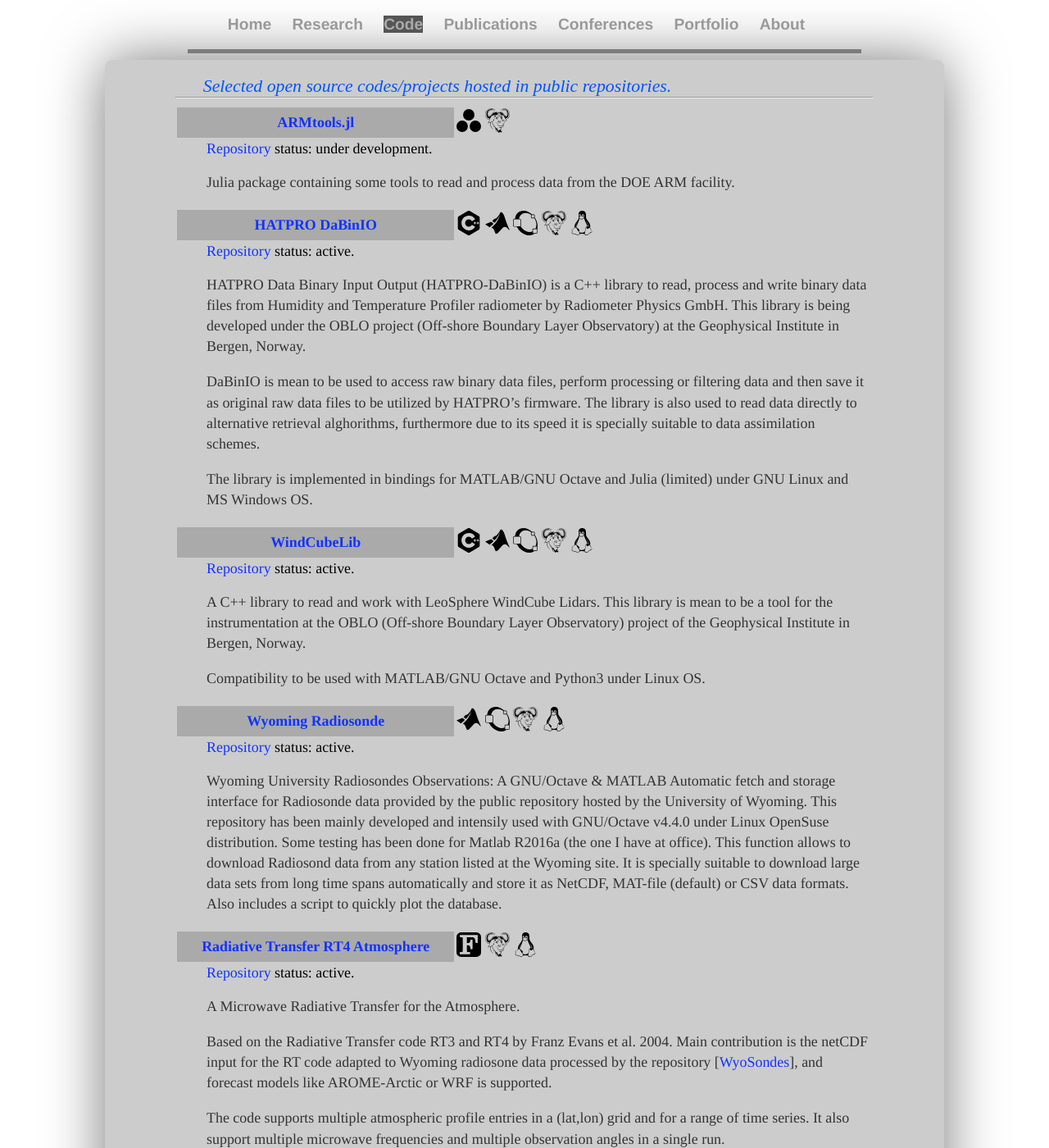
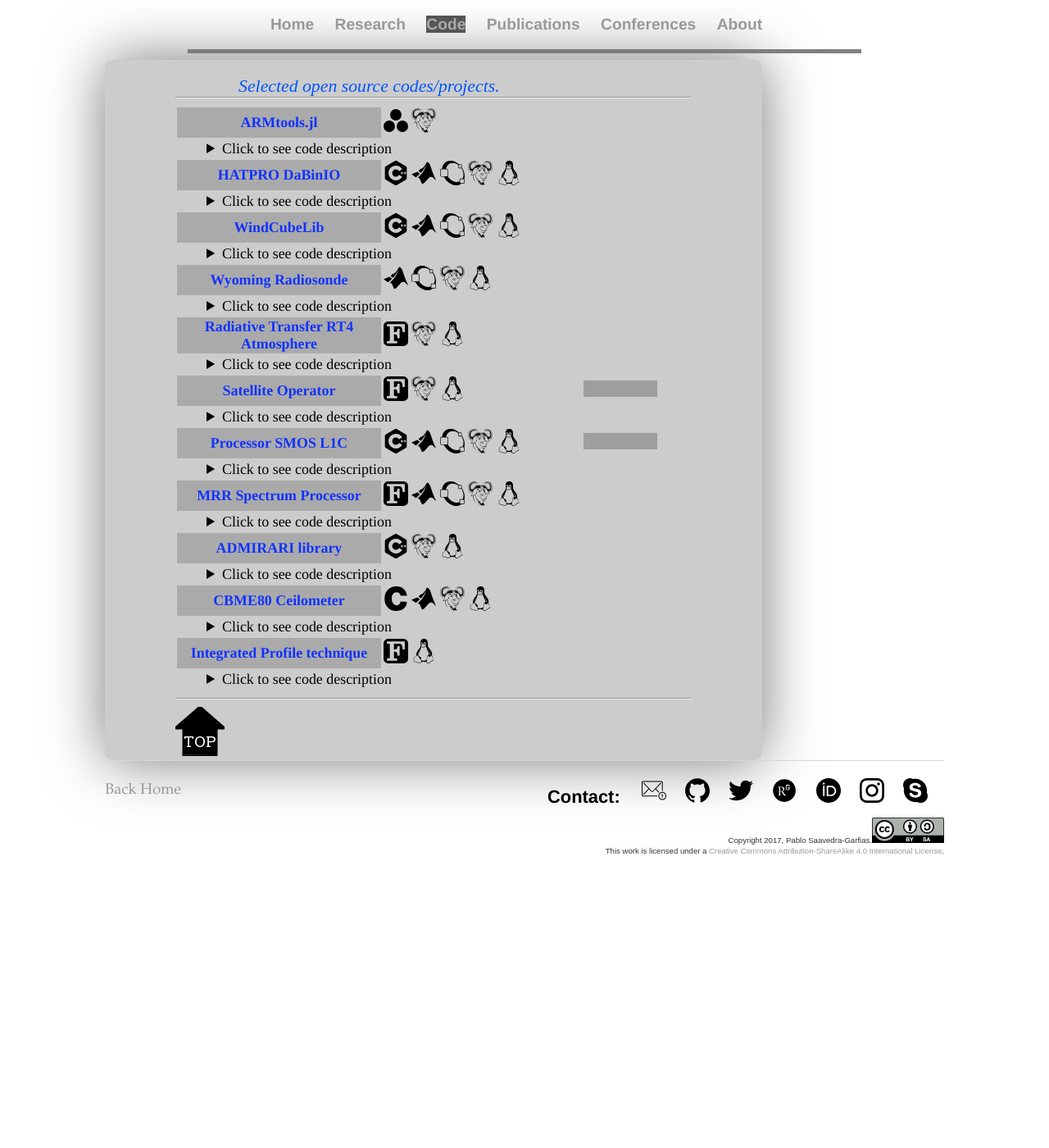
Before and after one commit to pablosaa/pablosaa.github.io, a Jekyll site: the page built from codes.md, in a window 1280 px wide and 1400 px high. Shown: the whole window at 82% size. Built offline with Jekyll 4.4.1, drawn with Linux system fonts in a browser that asks for light colours; some of the changed text lies outside the part shown; grey boxes are pictures that could not be loaded.

Commit message:
layout rearranges and page of codes with description to expand with click

```diff
--- a/_includes/mainmenu.html
+++ b/_includes/mainmenu.html
@@ -13,7 +13,7 @@
 			<li><a href="{{'codes.html'|relative_url}}" class="{% if page.url=='/codes.html' %}current{% endif %}">Code</a></li>
 			<li><a href="{{'publications.html'|relative_url}}" class="{% if page.url=='/publications.html' %}current{% endif %}">Publications</a></li>
 			<li><a href="{{'conferences.html'|relative_url}}" class="{% if page.url=='/conferences.html' %}current{% endif %}">Conferences</a></li>
-			<li><a href="{{'portfolio.html'|relative_url}}" class="{% if page.url=='/portfolio.html' %}current{% endif %}">Portfolio</a></li>
+			<!-- <li><a href="{{'portfolio.html'|relative_url}}" class="{% if page.url=='/portfolio.html' %}current{% endif %}">Portfolio</a></li> -->
 			<li><a href="{{'about.html'|relative_url}}" class="{% if page.url=='/about.html' %}current{% endif %}">About</a></li>
 		</ul>
 		<hr size="5" noshade width="80%">
--- a/_layouts/mycodes.html
+++ b/_layouts/mycodes.html
@@ -14,22 +14,26 @@
   {% endcapture %}
   <tr height="10%">
     <th width="40%" align="center" bgcolor="#aaaaaa">
-      <a alt="Link to code" href="{{site.github_username}}/{{infile.linkcode}}"> {{infile.name}} </a>{% if infile.doi %}
-      {{infile.doi}}
-      <!-- <img src="{{infile.codelogo}}" style="width:10%;height:auto;" > -->
-    {% endif %}
+	    <a alt="Link to code" href="{{site.github_username}}/{{infile.linkcode}}"> {{infile.name}} </a>
+	    <!-- {% if infile.doi %}{{infile.doi}} <img src="{{infile.codelogo}}" style="width:10%;height:auto;" >
+	    {% endif %} -->
     </th>
     <th align="left">
       {%- if infile.language -%}{% for alang in infile.language %}{% include icons/software/{{alang}}.svg %}{% endfor %}{% endif %}
     </th>
+    <th alight="right">
+	    {% if infile.doi %}{{infile.doi}}{% endif %}
+    </th>
   </tr>
-  <tr>
+  <tr height="15%">
     <td colspan=2>
   <!-- <hr/> <div style="float:center;width:95%;height:10%;">
      <h3> <a alt="Link to code" href="{{site.github_username}}/{{infile.linkcode}}"> {{infile.name}} </a></h3> -->
      <div style="margin-left: 35px;">
-       <a alt="Link to repository" href="{{site.github_username}}/{{infile.linkcode}}"> Repository</a> status: {{infile.status}}.
-       {{- tempmd  | markdownify -}}
+	     <!-- <a alt="Link to repository" href="{{site.github_username}}/{{infile.linkcode}}"> Repository</a> status: {{infile.status}}. -->
+       <details><summary>Click to see code description</summary>
+       {{- tempmd  | markdownify -}} Status: {{infile.status}}.
+       </details>
     </div>
     </td>
   </tr>
--- a/codes.md
+++ b/codes.md
@@ -1,14 +1,14 @@
 ---
 layout: mycodes
-title: Scientific programin
-vorworte: Selected open source codes/projects hosted in public repositories.
+title: Scientific programing
+vorworte: Selected open source codes/projects.
 <!-- caratula: images/fronts/laptop.png -->
 thecodes:
   - name: 'ARMtools.jl'
     abstract: Julia package containing some tools to read and process data from the DOE ARM facility.
     linkcode: ARMtools.jl
     language: {julia, gnu}
-    status: under development
+    status: active
   - name: 'HATPRO DaBinIO'
     namefile: hatpro_dabinio.md
     linkcode: HATPRO-DABINIO
@@ -20,13 +20,13 @@
     linkcode: WindCube
     codelogo: images/fronts/laptop.png
     language: {cplusplus, mathworks, octave, gnu, linux}
-    status: active
+    status: inactive
   - name: 'Wyoming Radiosonde'
     namefile: Wyosondes.md
     linkcode: WyoSondes
     codelogo: images/software/wyosondes.png
     language: {mathworks, octave, gnu, linux}
-    status: active
+    status: inactive
   - name: 'Radiative Transfer RT4 Atmosphere'
     namefile: RT4atmosphere.md
     linkcode: RT4_ATMOSPHERE
@@ -39,14 +39,14 @@
     codelogo: images/projects/TB_SMAPcube.png
     doi: '<a href="https://doi.org/10.5281/zenodo.3516115"><img src="https://zenodo.org/badge/DOI/10.5281/zenodo.3516115.svg" alt="DOI"></a>'
     language: {fortran, gnu, linux}
-    status: active
+    status: curated
   - name: 'Processor SMOS L1C'
     namefile: ProceSMOSL1C.md
     linkcode: Process_SMOS_L1C
     codelogo: images/software/SMOS_World_TBx.png
     doi: '<a href="http://doi.org/10.5281/zenodo.1036856"><img src="https://zenodo.org/badge/81903236.svg"></a>'
     language: {cplusplus, mathworks, octave, gnu, linux}
-    status: curated
+    status: legacy
   - name: 'MRR Spectrum Processor'
     namefile: MRR4ADMI.md
     linkcode: RAW-Spectrum-MRR
--- a/index.html
+++ b/index.html
@@ -13,7 +13,7 @@
 	<ul style="align:center;">
 		<li><a href="{{'projects.html' | relative_url}}"><button  class="fa fa-science"><span>Science</span></button></a></li>
 		<li><a href="{{'codes.html' | relative_url}}"><button  class="fa fa-coding"><span>Coding</span></button></a></li>
-		<li><a href="{{'portfolio.html' | relative_url}}"><button class="fa fa-portfolio"><span>Portfolio</span></button></a></li>
+		<!-- <li><a href="{{'portfolio.html' | relative_url}}"><button class="fa fa-portfolio"><span>Portfolio</span></button></a></li> -->
 		<li><a href="{{'about.html' | relative_url}}"><button  class="fa fa-about"><span>About</span></button></a></li>
 	</ul>
 </nav>
```
Also changed, not shown: about.md (+1 -1 lines), conferences.html (+7 -3 lines).
